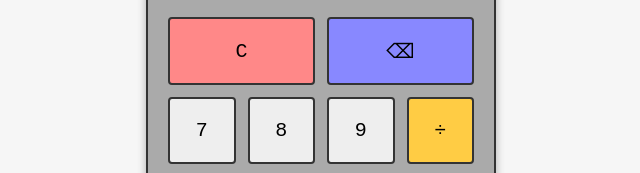
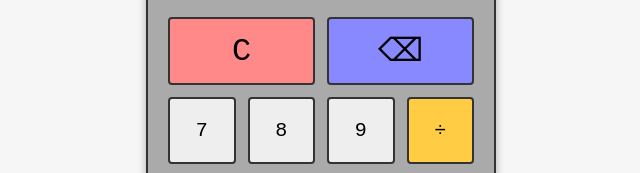
Before and after one commit to karolistech/calculator-v7, a website built with Vite: page index.html in a window 1280 px wide. Shown: the part 254-427 px from the top of the page, 319-959 px from the left. Built offline with nearby package versions, Linux system fonts and the light colour scheme.

Commit message:
update code

```diff
--- a/src/style.css
+++ b/src/style.css
@@ -57,9 +57,15 @@ body {
   background-color: #eee;
   border: 2px solid #333;
   border-radius: 4px;
+  color: #000;
   font-family: inherit;
   font-size: 1.25rem;
   cursor: pointer;
+  -webkit-tap-highlight-color: transparent;
+}
+
+.calculator__btn--wide {
+  font-size: 2rem;
 }
 
 .calculator__btn--wide {
```
